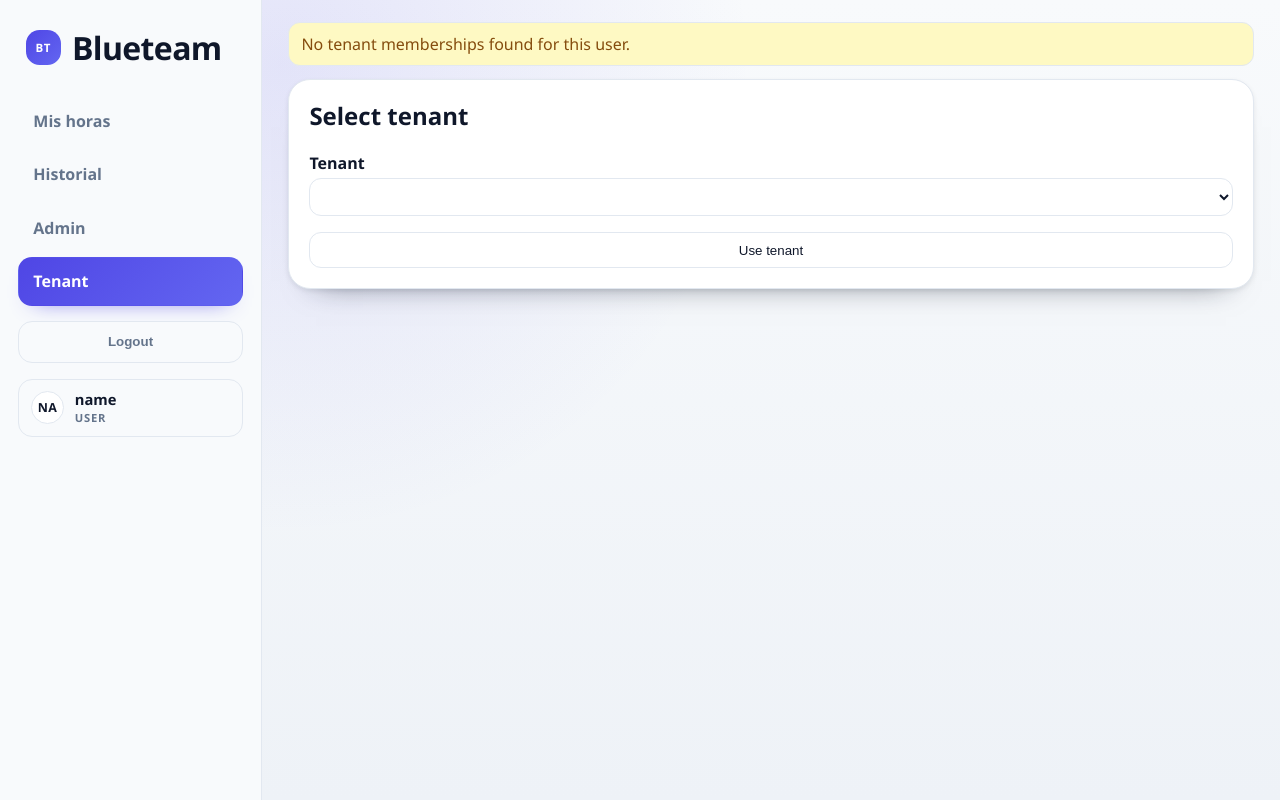
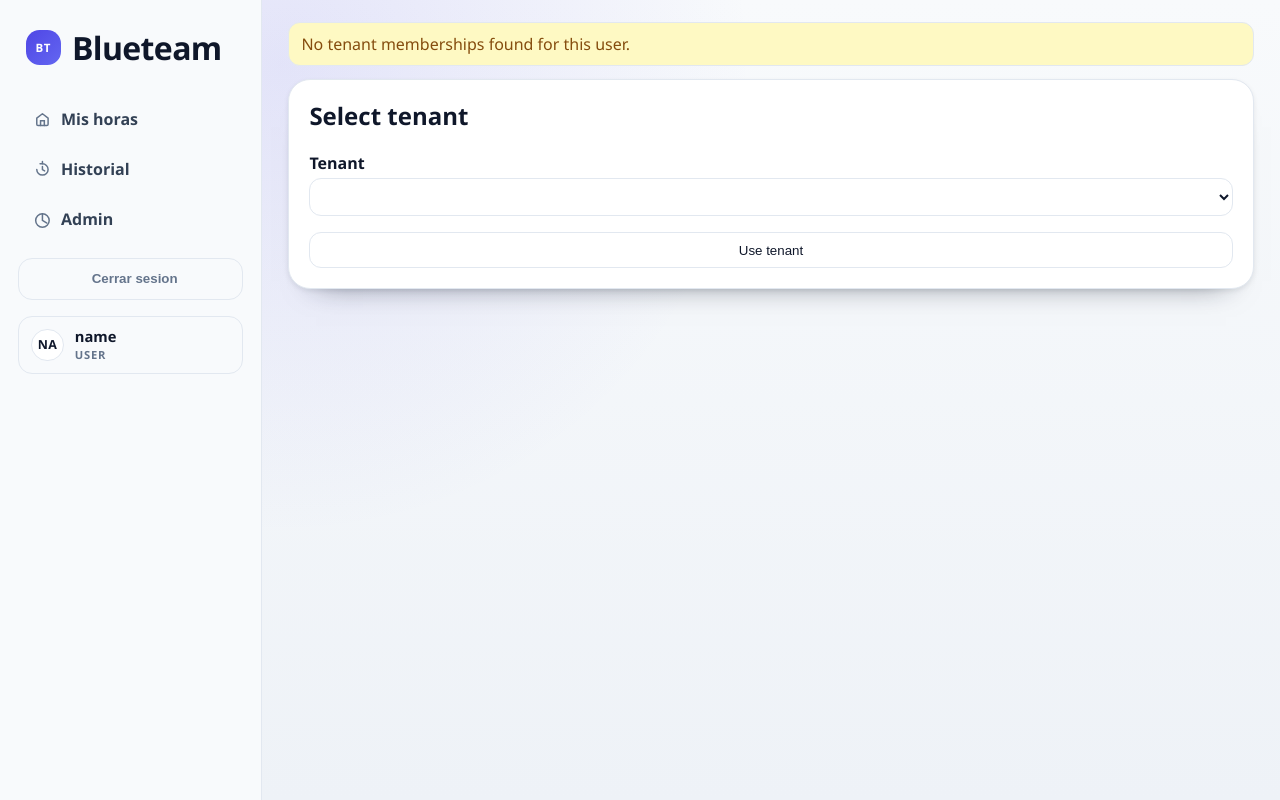
Before and after one commit to jaumecarreno/control-horario, a Flask app: page /select-tenant in a window 1280 px wide. Run offline with Flask 3, Linux system fonts and the light colour scheme; the visitor is signed in with stand-in values (Sample User, id 1); data comes from the database, SQL or seed files in the repository; data that the repository does not hold is empty; some libraries are stand-ins or nearby versions.

Commit message:
Refina dashboard: sidebar con iconos, historial y acciones

```diff
--- a/app/templates/base.html
+++ b/app/templates/base.html
@@ -147,6 +147,9 @@
         gap: .45rem;
       }
       header nav .nav-link {
+        display: inline-flex;
+        align-items: center;
+        gap: .55rem;
         margin: 0;
         color: var(--muted);
         text-decoration: none;
@@ -155,6 +158,24 @@
         padding: .5rem .85rem;
         font-weight: 600;
         transition: all .15s ease;
+      }
+      header nav .nav-link .nav-link-label {
+        line-height: 1.1;
+      }
+      header nav .nav-link .nav-link-icon {
+        width: 1.18rem;
+        height: 1.18rem;
+        display: inline-flex;
+        align-items: center;
+        justify-content: center;
+        color: currentColor;
+        flex-shrink: 0;
+        opacity: 1;
+      }
+      header nav .nav-link .nav-link-icon svg {
+        width: 100%;
+        height: 100%;
+        display: block;
       }
       header nav .nav-link:hover {
         color: var(--text);
@@ -167,12 +188,33 @@
         background: linear-gradient(135deg, var(--accent), #6366f1);
         box-shadow: 0 10px 22px -16px rgba(79, 70, 229, 0.85);
       }
+      header nav .nav-link.is-active .nav-link-icon {
+        opacity: 1;
+      }
+      :root[data-theme="light"] header nav .nav-link {
+        color: #334155;
+      }
+      :root[data-theme="light"] header nav .nav-link .nav-link-icon {
+        color: #64748b;
+      }
+      :root[data-theme="light"] header nav .nav-link:hover .nav-link-icon {
+        color: #334155;
+      }
+      :root[data-theme="light"] header nav .nav-link.is-active .nav-link-icon {
+        color: #eef2ff;
+      }
       header nav .nav-logout-form {
         display: block;
         margin: 0;
       }
       header nav .nav-logout-form button {
         width: auto;
+      }
+      header nav .nav-logout-form .nav-logout-btn {
+        display: inline-flex;
+        align-items: center;
+        justify-content: center;
+        gap: .52rem;
       }
       header nav .nav-user-card {
         display: flex;
@@ -1237,13 +1307,46 @@
       <nav id="site-nav">
         {% set endpoint = request.endpoint or '' %}
         {% if current_user.is_authenticated %}
-          <a class="nav-link{{ ' is-active' if endpoint == 'employee.me_today' else '' }}" href="{{ url_for('employee.me_today') }}">Mis horas</a>
-          <a class="nav-link{{ ' is-active' if endpoint.startswith('employee.') and endpoint != 'employee.me_today' else '' }}" href="{{ url_for('employee.presence_control') }}">Historial</a>
-          <a class="nav-link{{ ' is-active' if endpoint.startswith('admin.') else '' }}" href="{{ url_for('admin.employees_list') }}">Admin</a>
-          <a class="nav-link{{ ' is-active' if endpoint == 'auth.select_tenant' else '' }}" href="{{ url_for('auth.select_tenant') }}">Tenant</a>
+          <a class="nav-link{{ ' is-active' if endpoint == 'employee.me_today' else '' }}" href="{{ url_for('employee.me_today') }}">
+            <span class="nav-link-icon" aria-hidden="true">
+              <svg viewBox="0 0 24 24" fill="none" xmlns="http://www.w3.org/2000/svg">
+                <path d="M4.8 10.3L12 4.8L19.2 10.3V18.2C19.2 19.1 18.5 19.8 17.6 19.8H6.4C5.5 19.8 4.8 19.1 4.8 18.2V10.3Z" stroke="currentColor" stroke-width="1.9" stroke-linejoin="round"/>
+                <path d="M9.6 19.8V13.8H14.4V19.8" stroke="currentColor" stroke-width="1.9" stroke-linecap="round"/>
+              </svg>
+            </span>
+            <span class="nav-link-label">Mis horas</span>
+          </a>
+          <a class="nav-link{{ ' is-active' if endpoint.startswith('employee.') and endpoint != 'employee.me_today' else '' }}" href="{{ url_for('employee.presence_control') }}">
+            <span class="nav-link-icon" aria-hidden="true">
+              <svg viewBox="0 0 24 24" fill="none" xmlns="http://www.w3.org/2000/svg">
+                <path d="M4.8 12A7.2 7.2 0 1 0 12 4.8" stroke="currentColor" stroke-width="1.9" stroke-linecap="round"/>
+                <path d="M12 1.8V4.8H9" stroke="currentColor" stroke-width="1.9" stroke-linecap="round" stroke-linejoin="round"/>
+                <path d="M12 8.4V12.2L14.8 13.8" stroke="currentColor" stroke-width="1.9" stroke-linecap="round" stroke-linejoin="round"/>
+              </svg>
+            </span>
+            <span class="nav-link-label">Historial</span>
+          </a>
+          <a class="nav-link{{ ' is-active' if endpoint.startswith('admin.') else '' }}" href="{{ url_for('admin.employees_list') }}">
+            <span class="nav-link-icon" aria-hidden="true">
+              <svg viewBox="0 0 24 24" fill="none" xmlns="http://www.w3.org/2000/svg">
+                <path d="M12 3.4V12L17.7 15.3" stroke="currentColor" stroke-width="1.9" stroke-linecap="round" stroke-linejoin="round"/>
+                <circle cx="12" cy="12" r="8.6" stroke="currentColor" stroke-width="1.9"/>
+              </svg>
+            </span>
+            <span class="nav-link-label">Admin</span>
+          </a>
           <form method="post" action="{{ url_for('auth.logout') }}" class="inline nav-logout-form">
             <input type="hidden" name="csrf_token" value="{{ csrf_token() }}">
-            <button class="secondary" type="submit">Logout</button>
+            <button class="secondary nav-logout-btn" type="submit">
+              <span class="nav-link-icon" aria-hidden="true">
+                <svg viewBox="0 0 24 24" fill="none" xmlns="http://www.w3.org/2000/svg">
+                  <path d="M10.2 6.4H6.8C5.9 6.4 5.2 7.1 5.2 8V16C5.2 16.9 5.9 17.6 6.8 17.6H10.2" stroke="currentColor" stroke-width="1.9" stroke-linecap="round"/>
+                  <path d="M13.2 8.5L17.2 12L13.2 15.5" stroke="currentColor" stroke-width="1.9" stroke-linecap="round" stroke-linejoin="round"/>
+                  <path d="M17.2 12H9.1" stroke="currentColor" stroke-width="1.9" stroke-linecap="round"/>
+                </svg>
+              </span>
+              <span class="nav-link-label">Cerrar sesion</span>
+            </button>
           </form>
           <div class="nav-user-card" aria-label="Perfil de usuario">
             <span class="nav-user-avatar">{{ nav_profile_initials }}</span>
```
Also changed, not shown: other parts of app/templates/base.html (+36 -8 lines), app/templates/employee/_punch_state.html (+4 -4 lines).
